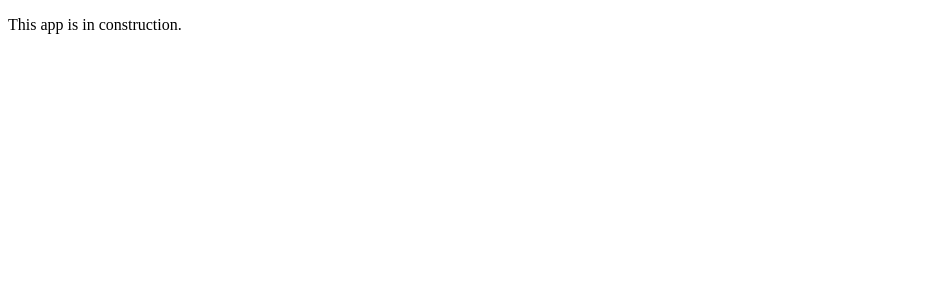
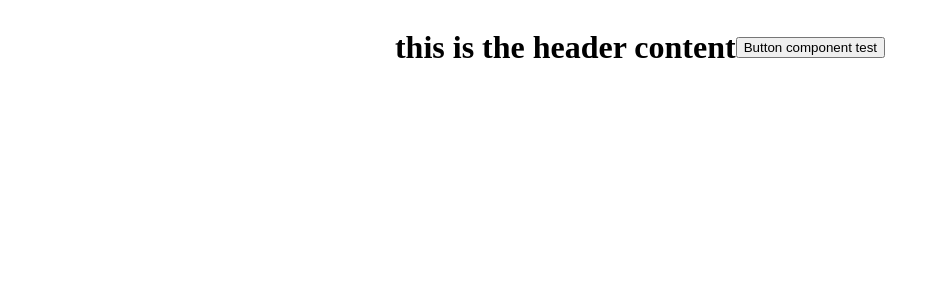
Before and after one commit to punyabz8/JIRA-React, a React (Create React App) app: page / in a window 1280 px wide. Shown: the top 300 px of the page, without its empty margins (0-940 px from the left). Built offline with nearby package versions, Linux system fonts and the light colour scheme.

Commit message:
project skeleton added

```diff
--- a/src/App.js
+++ b/src/App.js
@@ -1,10 +1,12 @@
 import React from "react";
+
+import Home from "./views/Home";
 
 function App() {
   return (
     <div className="App">
       <header className="App-header">
-        <p>This app is in construction.</p>
+        <Home />
       </header>
     </div>
   );
--- /dev/null
+++ b/src/assets/css/home.css
@@ -0,0 +1,6 @@
+/* this is the just for the demo */
+.home-page {
+  display: flex;
+  justify-content: center;
+  align-items: center;
+}
--- /dev/null
+++ b/src/components/ButtonDemo/Button.jsx
@@ -0,0 +1,9 @@
+import React from 'react'
+
+export default function Button() {
+  return (
+    <div>
+      <button>Button component test</button>
+    </div>
+  )
+}
--- /dev/null
+++ b/src/components/HeaderDemo/Header.jsx
@@ -0,0 +1,9 @@
+import React from "react";
+
+export default function Header() {
+  return (
+    <div>
+      <h1> this is the header content</h1>
+    </div>
+  );
+}
--- /dev/null
+++ b/src/services/demoService.js
@@ -0,0 +1 @@
+// this is just for the demo, we will have the service like this.
--- /dev/null
+++ b/src/views/Home.jsx
@@ -0,0 +1,15 @@
+import React from "react";
+
+import Button from "../components/ButtonDemo/Button";
+import Header from "../components/HeaderDemo/Header";
+
+import "../assets/css/home.css";
+
+export default function Home() {
+  return (
+    <div className="home-page">
+      <Header />
+      <Button />
+    </div>
+  );
+}
```
Also changed, not shown: src/assets/images/watch.svg (added).
